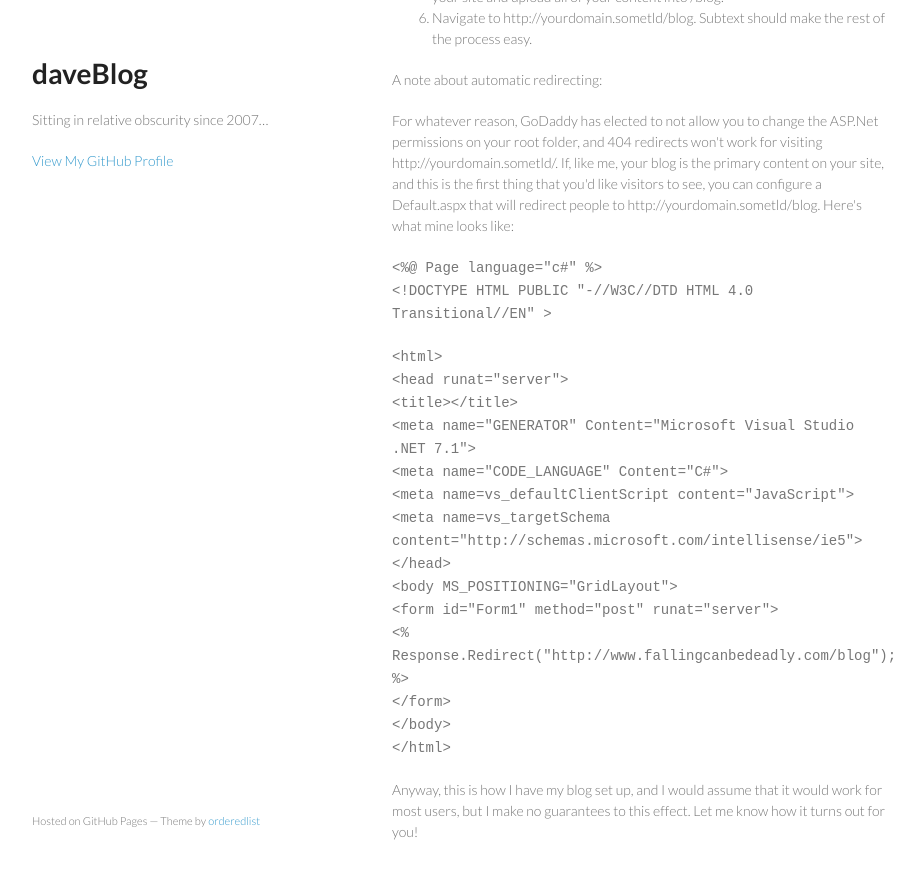
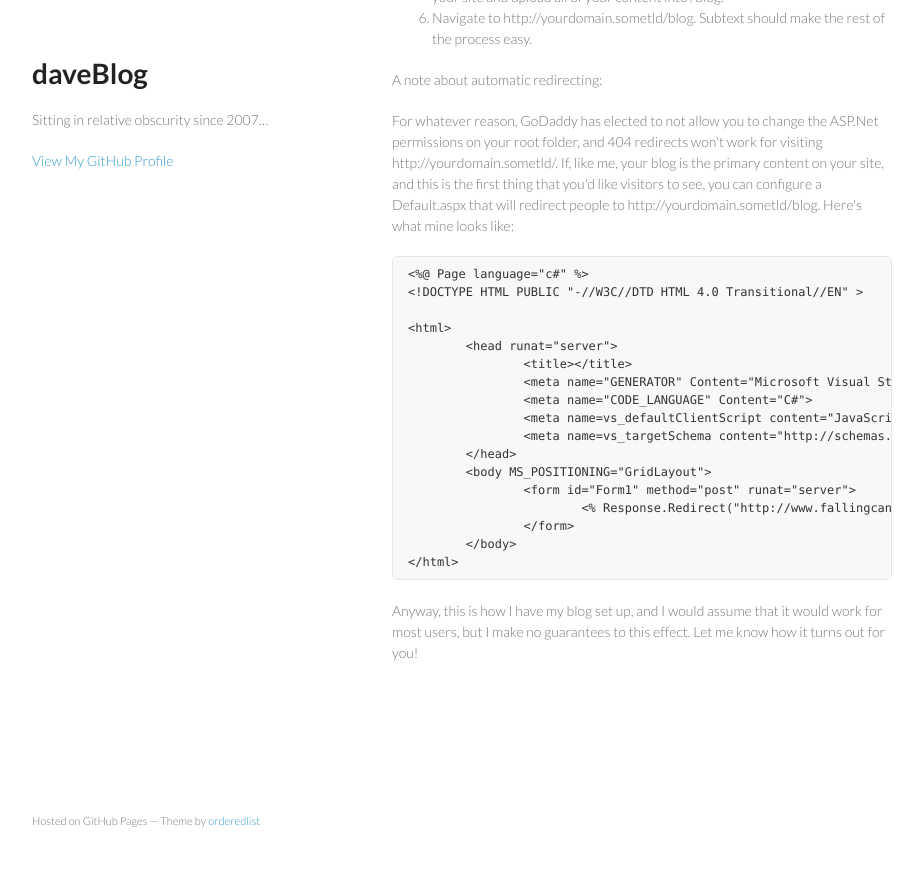
Before and after one commit to amanda-mitchell/fallingcanbedeadly.com, a Jekyll site: the page built from _posts/2007-06-11-just-switched-to-subtext-195.html, in a window 1280 px wide and 900 px high, scrolled down 1177 px. Shown: the top 879 px of the window, without its empty margins (178-1102 px from the left). Built offline with Jekyll 4.4.1, drawn with Linux system fonts in a browser that asks for light colours.

Commit message:
Try a code element instead of crazy font tags.

```diff
--- a/_posts/2007-06-11-just-switched-to-subtext-195.html
+++ b/_posts/2007-06-11-just-switched-to-subtext-195.html
@@ -31,20 +31,22 @@ layout: post
 </ol>
 <p>A note about automatic redirecting:</p>
 <p>For whatever reason, GoDaddy has elected to not allow you to change the ASP.Net permissions on your root folder, and 404 redirects won't work for visiting http://yourdomain.sometld/. If, like me, your blog is the primary content on your site, and this is the first thing that you'd like visitors to see, you can configure a Default.aspx that will redirect people to http://yourdomain.sometld/blog. Here's what mine looks like:</p>
-<p><font face="Courier New">&lt;%@ Page language="c#" %&gt;<br />
-&lt;!DOCTYPE HTML PUBLIC "-//W3C//DTD HTML 4.0 Transitional//EN" &gt; </font></p>
-<p><font face="Courier New">&lt;html&gt;<br />
-&lt;head runat="server"&gt;<br />
-&lt;title&gt;&lt;/title&gt;<br />
-&lt;meta name="GENERATOR" Content="Microsoft Visual Studio .NET 7.1"&gt;<br />
-&lt;meta name="CODE_LANGUAGE" Content="C#"&gt;<br />
-&lt;meta name=vs_defaultClientScript content="JavaScript"&gt;<br />
-&lt;meta name=vs_targetSchema content="http://schemas.microsoft.com/intellisense/ie5"&gt;<br />
-&lt;/head&gt;<br />
-&lt;body MS_POSITIONING="GridLayout"&gt;<br />
-&lt;form id="Form1" method="post" runat="server"&gt;<br />
-&lt;% Response.Redirect("http://www.fallingcanbedeadly.com/blog"); %&gt; <br />
-&lt;/form&gt;<br />
-&lt;/body&gt;<br />
-&lt;/html&gt;</font></p>
+<pre><code>&lt;%@ Page language="c#" %&gt;
+&lt;!DOCTYPE HTML PUBLIC "-//W3C//DTD HTML 4.0 Transitional//EN" &gt;
+
+&lt;html&gt;
+	&lt;head runat="server"&gt;
+		&lt;title&gt;&lt;/title&gt;
+		&lt;meta name="GENERATOR" Content="Microsoft Visual Studio .NET 7.1"&gt;
+		&lt;meta name="CODE_LANGUAGE" Content="C#"&gt;
+		&lt;meta name=vs_defaultClientScript content="JavaScript"&gt;
+		&lt;meta name=vs_targetSchema content="http://schemas.microsoft.com/intellisense/ie5"&gt;
+	&lt;/head&gt;
+	&lt;body MS_POSITIONING="GridLayout"&gt;
+		&lt;form id="Form1" method="post" runat="server"&gt;
+			&lt;% Response.Redirect("http://www.fallingcanbedeadly.com/blog"); %&gt;
+		&lt;/form&gt;
+	&lt;/body&gt;
+&lt;/html&gt;</pre></code>
+
 <p>Anyway, this is how I have my blog set up, and I would assume that it would work for most users, but I make no guarantees to this effect. Let me know how it turns out for you!</p>
```
